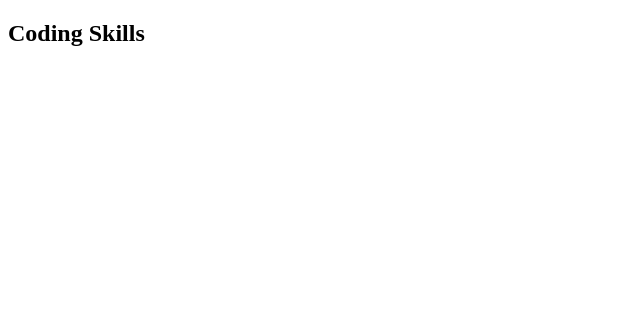
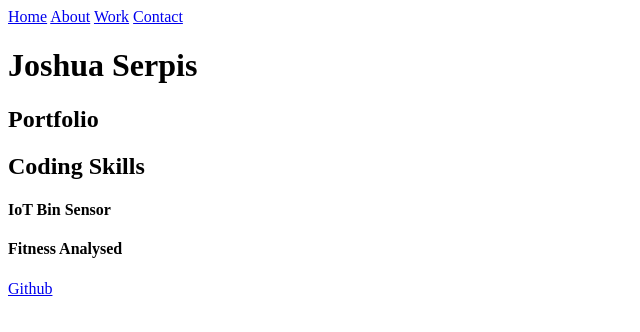
Before and after one commit to Styrle/Personal-portfolio, a plain HTML site: page index.html in a window 1280 px wide. Shown: the whole page, without its empty margins (0-640 px from the left). Drawn offline with Linux system fonts and the light colour scheme.

Commit message:
Adding content

```diff
--- a/index.html
+++ b/index.html
@@ -7,12 +7,14 @@
   </head>
   <body>
     <nav>
-      <a href="home"></a>
-      <a href="about"></a>
-      <a href="work"></a>
-      <a href="contact"></a>
+      <a href="home.html">Home</a>
+      <a href="about.html">About</a>
+      <a href="work.html">Work</a>
+      <a href="contact.html">Contact</a>
     </nav>
     <header>
+      <h1>Joshua Serpis</h1>
+      <h2>Portfolio</h2>
     </header>
     <section id="skills">
       <h2>Coding Skills</h2>
@@ -22,6 +24,12 @@
     <section id="work">
       <div class="work">
           <div class="front-end">
+            <div class="iot-1">
+              <h4>IoT Bin Sensor</h4>
+            </div>
+            <div class="fitness">
+              <h4>Fitness Analysed</h4>
+            </div>
           </div>
           <div class="back-end">
           </div>
@@ -34,6 +42,7 @@
       <div class="contact">
       </div>
       <div class="socials">
+        <a href="https://github.com/akaparallel">Github</a>
       </div>
     </footer>
 
```
Also changed, not shown: work.html (+10 -5 lines).
